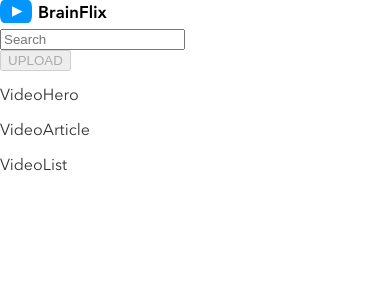
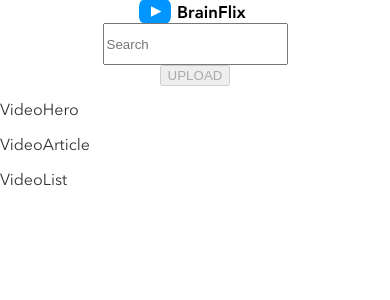
Before and after one commit to GurpreetD13/brainflix, a React (Create React App) app: page / in a window 390 px wide. Shown: the top 300 px of the page. Built offline with nearby package versions, Linux system fonts and the light colour scheme.

Commit message:
Styled Nav layout at different breakpoints

```diff
--- a/src/App.scss
+++ b/src/App.scss
@@ -23,3 +23,11 @@ body {
 a {
     text-decoration: none;
 }
+
+input, textarea {
+    min-height: 36px;
+
+    @include tablet {
+        min-height: 40px;
+    }
+}
--- a/src/components/Nav/Nav.scss
+++ b/src/components/Nav/Nav.scss
@@ -0,0 +1,20 @@
+@use '../../styles/partials/mixins' as *;
+
+.nav {
+    // box-sizing: border-box;
+    // width: 100%;
+    display: flex;
+    flex-direction: column;
+    align-items: center;
+    justify-content: space-around;
+
+
+    @include tablet {
+        flex-direction: row;
+    }
+
+    &__logo {
+        max-height: 25px;
+        max-width: 120px;
+    }
+}
```
